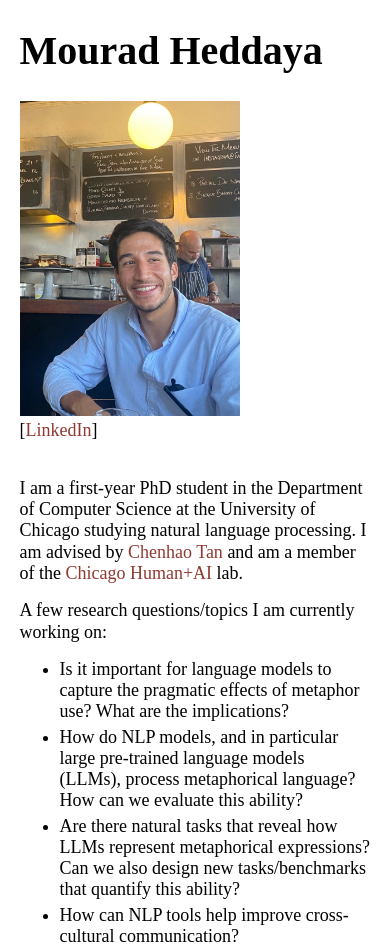
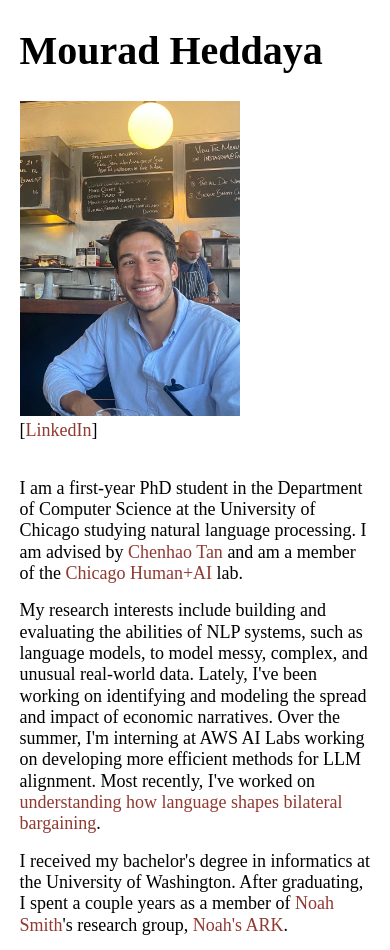
Before and after one commit to heddayam/heddayam.github.io, a plain HTML site: page index.html in a window 390 px wide. Shown: the top 950 px of the page. Drawn offline with Linux system fonts and the light colour scheme; a script that the page names is missing.

Commit message:
updated main and fixed style

```diff
--- a/index.html
+++ b/index.html
@@ -10,7 +10,7 @@
   <body>
 	<script src="index.js"></script>
     <h1>Mourad Heddaya</h1>
-    <div class="content">
+    <div class="flex_content">
         <section id="headshot">
             <img id="headshot_img" src="headshot2.jpeg">
             <p>[<a href="https://www.linkedin.com/in/mourad-heddaya-432800b2/">LinkedIn</a>]</p>
@@ -21,6 +21,12 @@
                 I am advised by <a href="https://chenhaot.com">Chenhao Tan</a> and am a member of the <a href="https://chicagohai.github.io/">Chicago Human+AI</a> lab.
             </p>
             <p>
+                My research interests include building and evaluating the abilities of NLP systems, such as language models, to model messy, complex, and unusual real-world data.
+                Lately, I've been working on identifying and modeling the spread and impact of economic narratives. Over the summer, I'm interning at AWS AI Labs working on developing
+                more efficient methods for LLM alignment.
+                Most recently, I've worked on <a href="https://mheddaya.com/research/bargaining/">understanding how language shapes bilateral bargaining</a>.
+            </p>
+            <!-- <p>
                 A few research questions/topics I am currently working on:
                 <ul>
                     <li>Is it important for language models to capture the pragmatic effects of metaphor use? What are the implications?</li>
@@ -28,14 +34,14 @@
                     <li>Are there natural tasks that reveal how LLMs represent metaphorical expressions? Can we also design new tasks/benchmarks that quantify this ability?</li>
                     <li>How can NLP tools help improve cross-cultural communication?</li>
                 </ul>
-            </p>
+            </p> -->
             <p>
                 I received my bachelor's degree in informatics at the University of Washington.
                 After graduating, I spent a couple years as a member of <a href="https://nasmith.github.io">Noah Smith</a>'s research group, <a href="https://noahs-ark.github.io/">Noah's ARK</a>.
             </p>
             <p id="contact">
                 Please <b>email</b> me at: <a href="mailto:mourad@uchicago.edu">mourad@uchicago.edu</a><br>
-                You can usually find me on campus in <a href="https://www.google.com/maps/place/John+Crerar+Library/@41.790524,-87.602854,15z/data=!4m5!3m4!1s0x0:0xcf45cf3ba1a46e95!8m2!3d41.790524!4d-87.602854">John Crerar Library</a> (JCL) Room 391
+                You can usually find me on campus in <a href="https://www.google.com/maps/place/John+Crerar+Library/@41.790524,-87.602854,15z/data=!4m5!3m4!1s0x0:0xcf45cf3ba1a46e95!8m2!3d41.790524!4d-87.602854">John Crerar Library</a> (JCL)
             </p>
         </section>
     </div>
--- a/style.css
+++ b/style.css
@@ -7,7 +7,7 @@ body {
     /* margin-top:50px; */
 }
 
-.content {
+.flex_content {
     display: flex;
     flex-direction: row-reverse;
 }
@@ -27,6 +27,10 @@ body {
 
 #contact {
     margin-top: 30px;
+}
+
+#paper_info {
+    margin-bottom: 5px;
 }
 
 p, li {
@@ -57,7 +61,7 @@ a:hover {
 }
 
 @media only screen and (max-width: 900px) {
-    .content {
+    .flex_content {
         flex-direction: column;
     }
 
```
Also changed, not shown: research/bargaining/index.html (+1 -1 lines).
